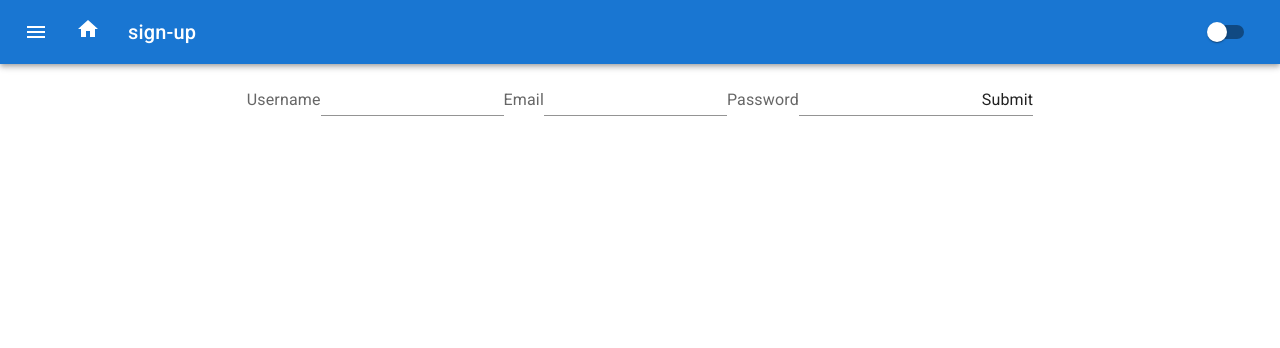
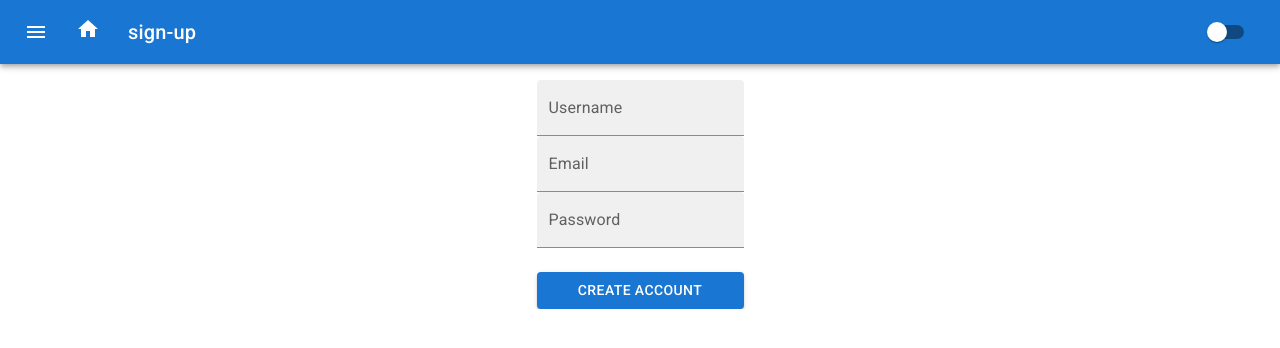
Before and after one commit to FullstackErik/u07-nextjs-jobchaser, a Next.js app: page /sign-up in a window 1280 px wide. Shown: the top 348 px of the page. Built offline with nearby package versions, Linux system fonts and the light colour scheme.

Commit message:
added forms for signup and signin pages

```diff
--- a/src/app/_components/MenuDropDown.tsx
+++ b/src/app/_components/MenuDropDown.tsx
@@ -48,8 +48,8 @@ export default function PositionedMenu() {
                 }}
             >
                 <Link href="/jobs"><MenuItem onClick={handleClose}>Jobs</MenuItem></Link>
-                <Link href="/jobs"><MenuItem onClick={handleClose}>Sign up!</MenuItem></Link>
-                <Link href="/jobs"><MenuItem onClick={handleClose}>Log in</MenuItem></Link>
+                <Link href="/sign-up"><MenuItem onClick={handleClose}>Sign up!</MenuItem></Link>
+                <Link href="/sign-in"><MenuItem onClick={handleClose}>Log in</MenuItem></Link>
             </Menu>
         </>
     );
--- a/src/app/sign-up/page.tsx
+++ b/src/app/sign-up/page.tsx
@@ -1,17 +1,16 @@
 "use client";
 
 
-import {Container, FormControl, FormGroup} from '@mui/material';
+import {Container} from '@mui/material';
 import FormLabel from '@mui/material/FormLabel';
 import {Button} from '@mui/material';
-import { TextField } from '@mui/material';
 import { useForm, SubmitHandler } from "react-hook-form"
-import {Input} from '@mui/material';
+import {TextField} from '@mui/material';
 
 type Inputs = {
-    usernameRequired: string,
-    emailRequired: string,
-    passwordRequired: string
+    username: string,
+    email: string,
+    password: string
 }
 
 export default function  SignUp() {
@@ -21,15 +20,12 @@ export default function  SignUp() {
 
     return (
         <>
-            <Container maxWidth="lg" disableGutters sx={{ display: "flex", flexDirection: "column", alignItems: "center", marginTop: "20px" }}>
-                <form onSubmit={handleSubmit(onSubmit)}>
-                    <FormLabel>Username</FormLabel>
-                    <Input {...register("usernameRequired")} id='userName' type='text'/>
-                    <FormLabel>Email</FormLabel>
-                    <Input {...register("emailRequired")} id='email' type='email'/>
-                    <FormLabel>Password</FormLabel>
-                    <Input {...register("passwordRequired")} id='password' type='password'/>
-                    <Input type='submit'/>
+            <Container maxWidth="lg" disableGutters sx={{ display: "flex",justifyContent: "center", marginTop: 2 }}>
+                <form onSubmit={handleSubmit(onSubmit)} style={{display: "flex", flexDirection: "column"}}>
+                    <TextField {...register("username", { required: true })} label="Username" variant="filled" id='userName' type='text'/>
+                    <TextField {...register("email", { required: true })} label="Email" variant="filled" id='email' type='email'/>
+                    <TextField {...register("password", { required: true })} label="Password" variant="filled" id='password' type='password'/>
+                    <Button sx={{marginTop: 3}} variant='contained' type='submit'>Create account</Button>
                 </form>
             </Container>
         </>
```
Also changed, not shown: src/app/sign-in/page.tsx (+28 -1 lines).
